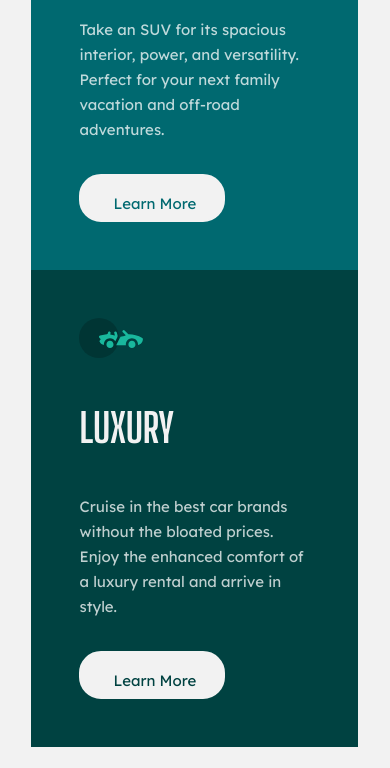
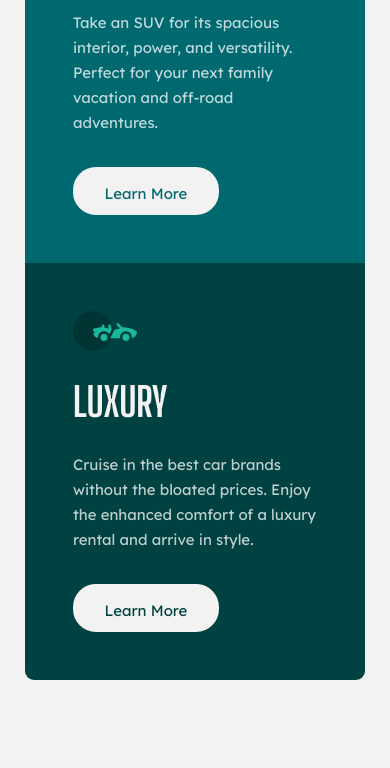
Before and after one commit to mikaela-o/3-column-preview-card-component-main, a plain HTML site: page index.html in a window 390 px wide. Shown: the part 684-1452 px from the top of the page. Before the commit the page ends 1431 px from the top, so only its background shows below. Drawn offline with Linux system fonts and the light colour scheme.

Commit message:
mobile first css completed

```diff
--- a/styles.css
+++ b/styles.css
@@ -1,6 +1,4 @@
-*,
-*::before,
-*::after {
+* {
   margin: 0;
   padding: 0;
   box-sizing: border-box;
@@ -22,39 +20,50 @@
   background-color: var(--very-light-gray);
 }
 
-/* general/global/default styles */
+/*********** MOBILE styles ***********/
 .container {
-  max-width: 87vw;
-  height: 100vh;
-  /* above is subject to change */
-  margin: 0 auto;
+  width: 87.2vw;
   display: flex;
-  flex-wrap: wrap;
+  flex-direction: column;
   justify-content: center;
   align-items: center;
   font-size: 0.938rem;
   /* 0.938rem = 15px */
+  border-radius: 9px;
+  overflow: hidden;
+  margin: 88px 6.4%;
 }
+
 .box {
-  padding: 48px;
-  padding-left: 48px;
+  display: flex;
+  flex-direction: column;
+  flex-wrap: nowrap;
+  width: 100%;
+  height: 33.3%;
+  /* max-height: 442px; */
+  padding: 3rem;
+  padding-right: 1.5rem;
+  align-items: flex-start;
 }
-img {
-  padding-bottom: 42px;
-}
+
 h2 {
   font-family: "Big Shoulders Display", sans-serif;
   color: var(--very-light-gray);
   font-size: 2.5rem;
-  /* 2.5rem = 48px */
+  line-height: 2.5rem;
+  /* 2.5rem = 40px */
   text-transform: uppercase;
-  margin-bottom: 42px;
+  /* padding: 2rem 0; */
+  padding: 1.907rem 0;
+  margin-block: 0;
 }
+
 p {
   line-height: 1.563rem;
   /* 1.563rem = 25px */
-  max-width: 231px;
-  /* display: inline-block; */
+  font-weight: 400;
+  padding: 0 1.5rem 0 0;
+  padding-bottom: 2rem;
 }
 
 /* sedans container */
@@ -78,15 +87,15 @@ a:visited {
   text-decoration: none;
 }
 .btn {
+  font-size: 0.938rem;
   width: 146px;
   height: 48px;
-  border-radius: 22px;
+  border-radius: 23px;
   background-color: var(--very-light-gray);
-  padding: 18px 31px 19px 32px;
-  display: inline-block;
-  margin-top: 32px;
-  white-space: nowrap;
-  border: 2px solid var(--very-light-gray);
+  padding: 0.9rem auto;
+  padding-top: 0.9rem;
+  text-align: center;
+  border: 2.5px solid var(--very-light-gray);
   /*!!--remember to change this margin in media query--!!*/
 }
 .btn-sedans {
@@ -98,10 +107,14 @@ a:visited {
 .btn-luxury {
   color: var(--very-dark-cyan);
 }
+/* btn hover states */
 a:hover {
-  border: 2px solid var(--very-light-gray);
+  border: 2.5px solid var(--very-light-gray);
   color: var(--very-light-gray);
   cursor: pointer;
+  text-align: center;
+  padding: 0.9rem auto;
+  padding-top: 0.9rem;
 }
 .btn-sedans:hover {
   background-color: var(--bright-orange);
@@ -112,3 +125,24 @@ a:hover {
 .btn-luxury:hover {
   background-color: var(--very-dark-cyan);
 }
+
+/* i think?? i may be about ready to start adding media queries at this point */
+/* the phone (medium) view looks pretty good in chrome dev tools */
+
+/*********** DESKTOP styles [1440x800] ***********/
+@media only screen and (min-width: 1000px) {
+  .container {
+    flex-direction: row;
+    max-width: 63.9vw;
+    height: 62.5vh;
+    /* height: auto; */
+    /* height: 500px; */
+    flex: 1 1 63.9vw;
+    margin: 10.688rem 16.25rem 8.063rem;
+  }
+  .box {
+    width: 33.3%;
+    height: 100%;
+    justify-content: space-between;
+  }
+}
```
